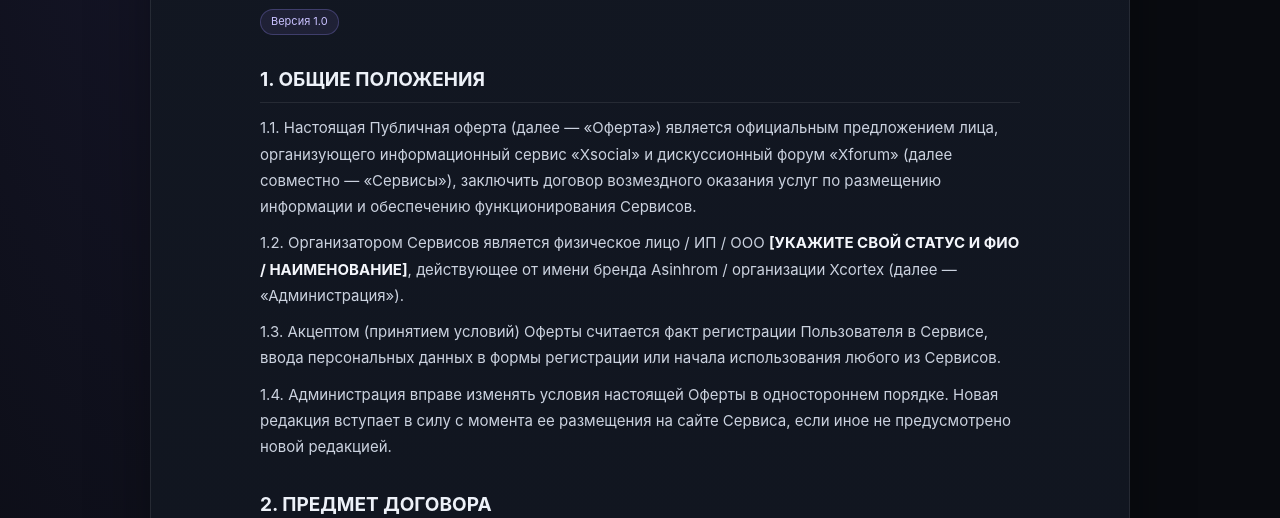
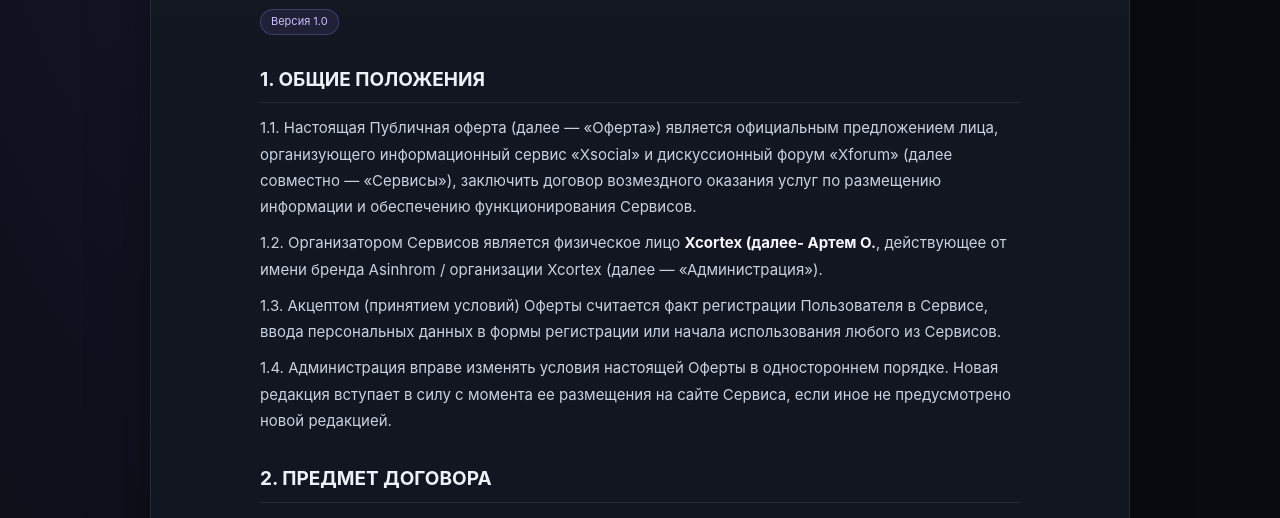
Before and after one commit to Artem-2436/document, a plain HTML site: page index.html in a window 1280 px wide. Shown: the part 582-1100 px from the top of the page. Drawn offline with Linux system fonts and the light colour scheme.

Commit message:
Revise organizer details in public offer
Updated organizer information in the offer document.

```diff
--- a/xcortex-documents.html
+++ b/index.html
@@ -23,7 +23,7 @@
 <h1>ПУБЛИЧНАЯ ОФЕРТА НА ИСПОЛЬЗОВАНИЕ СЕРВИСОВ XSOCIAL И XFORUM</h1><p class="date">Дата публикации: 24 ноября 2026 года</p><span class="version">Версия 1.0</span>
 <h2>1. ОБЩИЕ ПОЛОЖЕНИЯ</h2>
 <p>1.1. Настоящая Публичная оферта (далее — «Оферта») является официальным предложением лица, организующего информационный сервис «Xsocial» и дискуссионный форум «Xforum» (далее совместно — «Сервисы»), заключить договор возмездного оказания услуг по размещению информации и обеспечению функционирования Сервисов.</p>
-<p>1.2. Организатором Сервисов является физическое лицо / ИП / ООО <strong>[УКАЖИТЕ СВОЙ СТАТУС И ФИО / НАИМЕНОВАНИЕ]</strong>, действующее от имени бренда Asinhrom / организации Xcortex (далее — «Администрация»).</p>
+<p>1.2. Организатором Сервисов является физическое лицо <strong>Xcortex (далее- Артем О.</strong>, действующее от имени бренда Asinhrom / организации Xcortex (далее — «Администрация»).</p>
 <p>1.3. Акцептом (принятием условий) Оферты считается факт регистрации Пользователя в Сервисе, ввода персональных данных в формы регистрации или начала использования любого из Сервисов.</p>
 <p>1.4. Администрация вправе изменять условия настоящей Оферты в одностороннем порядке. Новая редакция вступает в силу с момента ее размещения на сайте Сервиса, если иное не предусмотрено новой редакцией.</p>
 <h2>2. ПРЕДМЕТ ДОГОВОРА</h2>
```
